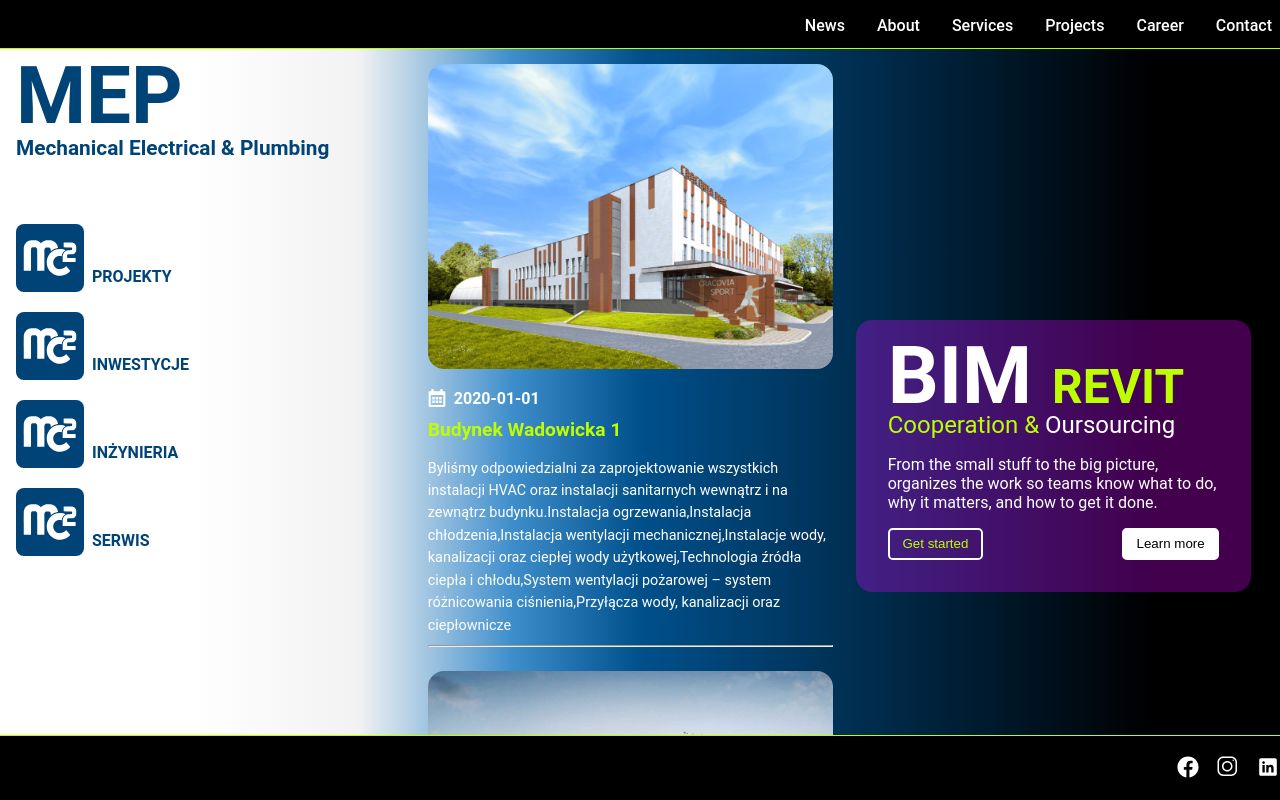
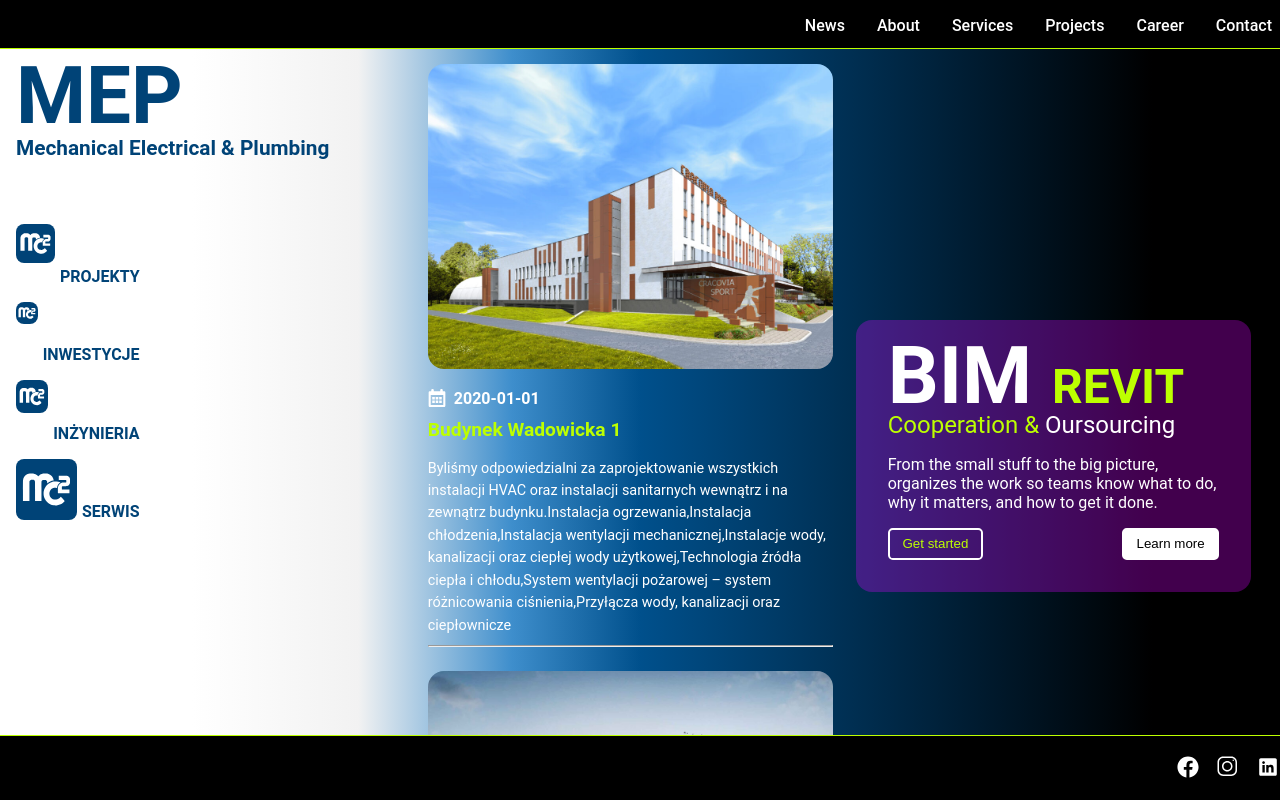
Before and after one commit to siagi/mc2main, a Next.js app in the folder mc2app/: page / in a window 1280 px wide. Built offline with nearby package versions, Linux system fonts and the light colour scheme.

Commit message:
repaired logos

```diff
--- a/mc2app/components/ListWithLogo.tsx
+++ b/mc2app/components/ListWithLogo.tsx
@@ -17,14 +17,16 @@
         {showdesc &&
           <Modal text={text}/>
         }
-          <div className={styles.smallContainer}
+          <div className={styles.smallContainer} >
+                <div className={styles.group}
                 onMouseOver={()=>{
                   setShowdesc(true)
                   setText('Our design office started operating in 2001. Initially, these were simple projects related to the executive department. Gradually, however, we were transforming into an independent design office as a separate and independent company. The next step was the growing specialization and more advanced studies.')
                   }} onMouseLeave={()=>{
                     setShowdesc(false)
                     setText('')
-              }}>
+                    }}
+                >
                   <div>
                     <Image src={logo} width={68} height={68} className={styles.image}/>
                   </div>
@@ -32,8 +34,10 @@
                     <span>PROJEKTY</span>
                   </div>
                 </div>
+          </div>
 
-          <div className={styles.smallContainer}
+          <div className={styles.smallContainer}>
+            <div className={styles.group}
             onMouseOver={()=>{
               setShowdesc(true)
               setText('Making a building model, we can check virtually all parameters that the user will be able to check in the future only in practice in an existing building. Thanks to our analyzes, investors can check virtually how it will be in a real building and thus avoid many costly mistakes, as well as introduce such changes')
@@ -50,8 +54,10 @@
                     <span>INWESTYCJE</span>
                   </div>
             </div>
+          </div>
 
-          <div className={styles.smallContainer}
+          <div className={styles.smallContainer}>
+            <div className={styles.group}
             onMouseOver={()=>{
               setShowdesc(true)
               setText('Designing all HVAC installations in AUTODESK REVIT. We work in REVIT through all stages of project documentation: conception, permit, tender and executive documentation. It is full cooperation in designing sanitary installations from scratch in the REVIT environment.')
@@ -59,8 +65,6 @@
                 setShowdesc(false)
                 setText('')
                 }}
-
-
             >
                   <div>
                     <Image src={logo} width={68} height={68} className={styles.image}/>
@@ -69,8 +73,11 @@
                     <span>INŻYNIERIA</span>
                   </div>
             </div>
+          </div>
 
           <div className={styles.smallContainer}
+          >
+            <div className={styles.group}
 
             onMouseOver={()=>{
               setShowdesc(true)
@@ -79,7 +86,6 @@
                 setShowdesc(false)
                 setText('')
                 }}
-
 
             >
                   <div>
@@ -90,6 +96,7 @@
                   </div>
             </div>
           </div>
+      </div>
   )
 }
 
--- a/mc2app/styles/ListWithLogo.module.scss
+++ b/mc2app/styles/ListWithLogo.module.scss
@@ -32,3 +32,8 @@
     // }
 
 }
+.group{
+    display: flex;
+    width: 30%;
+    gap:0.3rem;
+}
```
Lines whose indentation alone changed are shown as unchanged.
